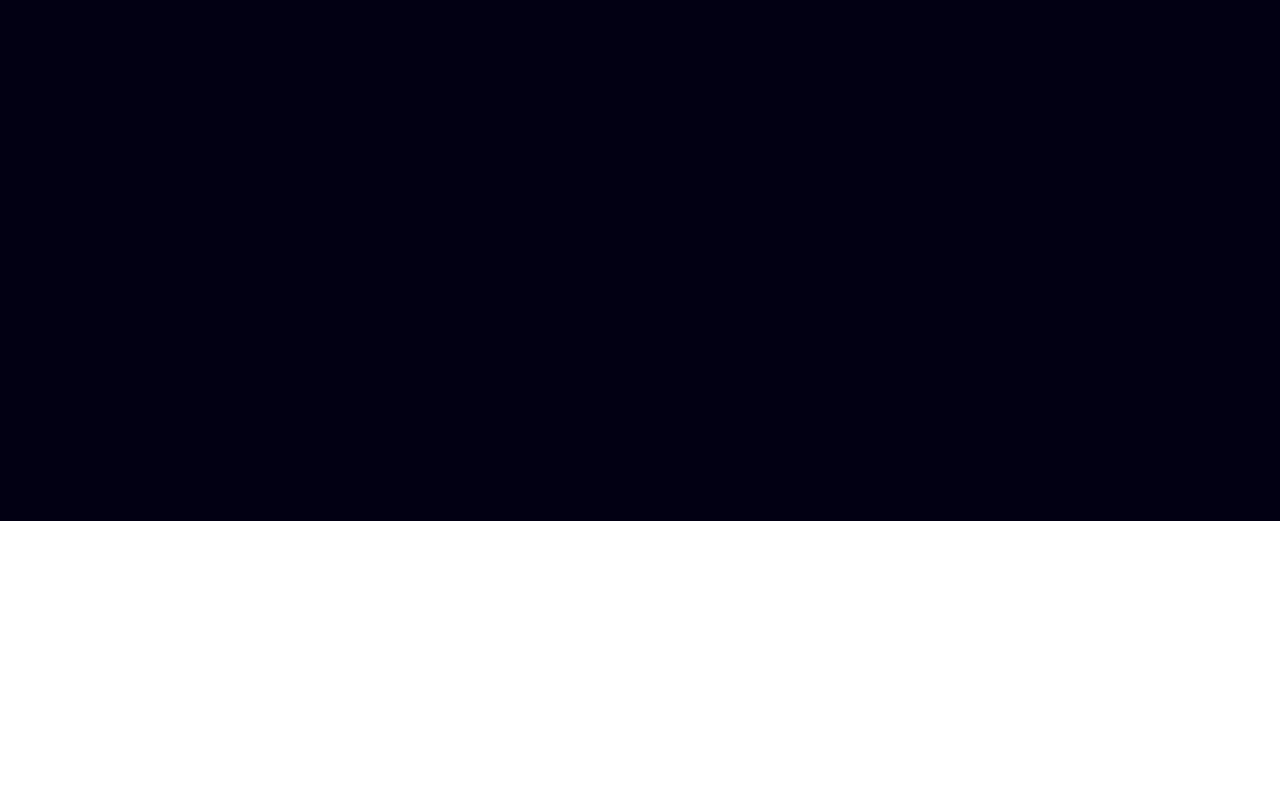
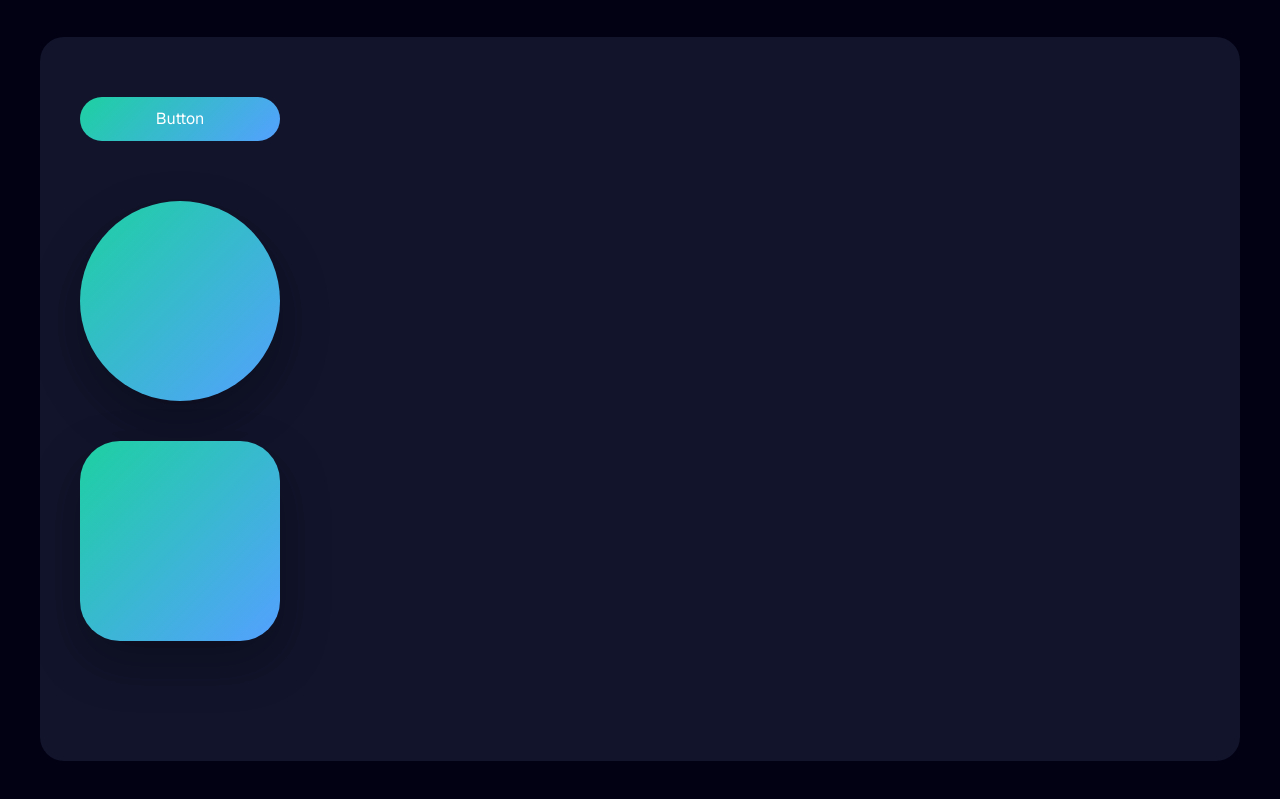
Before and after one commit to EmesEmes/gsap, a website built with Vite: page pages/03a_power-easing/index.html in a window 1280 px wide. Shown: the part 279-1078 px from the top of the page. Before the commit the page ends 800 px from the top, so only its background shows below. Built offline with nearby package versions, Linux system fonts and the light colour scheme.

Commit message:
01b, 02a, 03a realizaddos

```diff
--- a/package.json
+++ b/package.json
@@ -13,6 +13,7 @@
   },
   "dependencies": {
     "@tailwindcss/vite": "^4.1.10",
+    "gsap": "^3.13.0",
     "tailwindcss": "^4.1.10"
   }
 }
--- a/pages/01b_challenge/script.js
+++ b/pages/01b_challenge/script.js
@@ -0,0 +1,20 @@
+gsap.to(".card", {
+  opacity: 1,
+  scale: 1,
+  duration: 5,
+  onComplete: () => {
+    gsap.to(".card", {
+      y: -20,
+      repeat: -1,
+      yoyo: true,
+      duration: 0.5,
+    });
+
+    gsap.to(".card", {
+      boxShadow: "0 20px 80px rgba(29, 209, 161, 0.6)",
+      repeat: -1,
+      yoyo: true,
+      duration: 1,
+    });
+  },
+});
--- a/pages/02a_understanding-properties/script.js
+++ b/pages/02a_understanding-properties/script.js
@@ -0,0 +1,15 @@
+import gsap from "gsap"
+
+gsap.to('.box', {
+  opacity: 1,
+  rotation: 360,
+  background: '#ff6f61',
+  borderRadius: '50%',
+  scale: 1.25,
+  duration: 2,
+  delay: 0.5,
+  ease: 'power1.inOut',
+  // repeat: 2,
+  yoyo: true,
+  repeatDelay: 2,
+})
--- a/pages/03a_power-easing/index.html
+++ b/pages/03a_power-easing/index.html
@@ -39,6 +39,13 @@
         </section>
       </div>
 
+      <div class="demo">
+        <section>
+          <div class="btn">Button</div>
+          <div class="circle"> </div>
+          <div class="card"> </div>
+        </section>
+      </div>
       <script type="module" src="script.js"></script>
     </main>
   </body>
--- a/pages/03a_power-easing/script.js
+++ b/pages/03a_power-easing/script.js
@@ -0,0 +1,20 @@
+import gsap from "gsap";
+
+gsap.to(".btn", {
+  y: -20,
+  duration: 0.4,
+  ease: "power4.out"
+})
+
+gsap.from(".circle", {
+  x: -300,
+  duration: 1.2,
+  ease: "power2.out"
+});
+
+gsap.from(".card", {
+  scale: 0.5,
+  opacity: 0,
+  duration: 1,
+  ease: "power3.inOut"
+});
--- a/pages/03a_power-easing/style.css
+++ b/pages/03a_power-easing/style.css
@@ -0,0 +1,27 @@
+.card {
+  width: 200px;
+  height: 200px;
+  margin-bottom: 40px;
+  background: linear-gradient(135deg, #1dd1a1, #54a0ff);
+  border-radius: 40px;
+  box-shadow: 0 20px 50px rgba(0, 0, 0, 0.3);
+}
+
+.btn {
+  width: 200px;
+  color: white;
+  padding: 10px 40px;
+  background: linear-gradient(135deg, #1dd1a1, #54a0ff);
+  border-radius: 40px;
+  text-align: center;
+  margin-bottom: 40px;
+}
+
+.circle {
+  width: 200px;
+  height: 200px;
+  margin-bottom: 40px;
+  background: linear-gradient(135deg, #1dd1a1, #54a0ff);
+  border-radius: 50%;
+  box-shadow: 0 20px 50px rgba(0, 0, 0, 0.3);
+}
```
Also changed, not shown: README.md.
